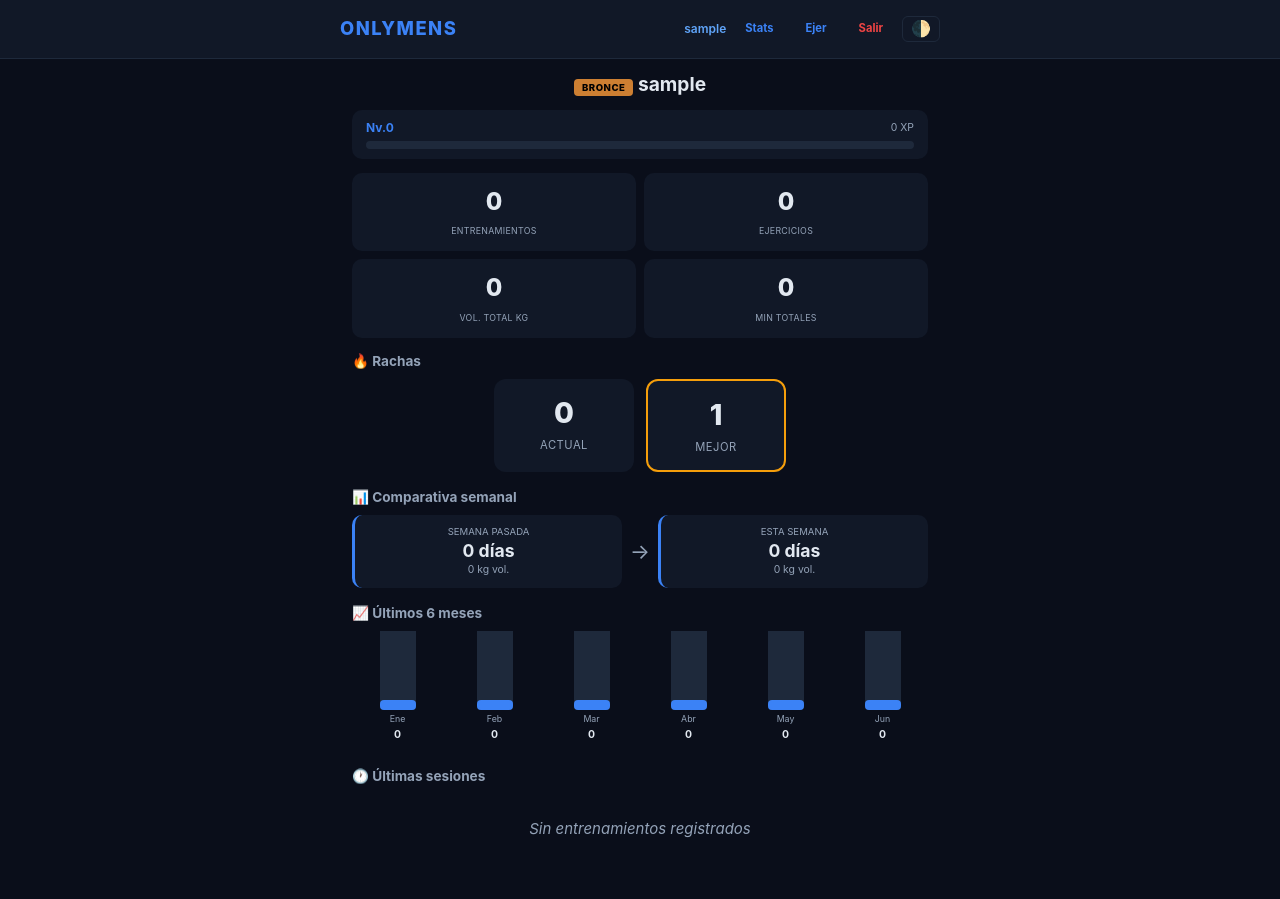
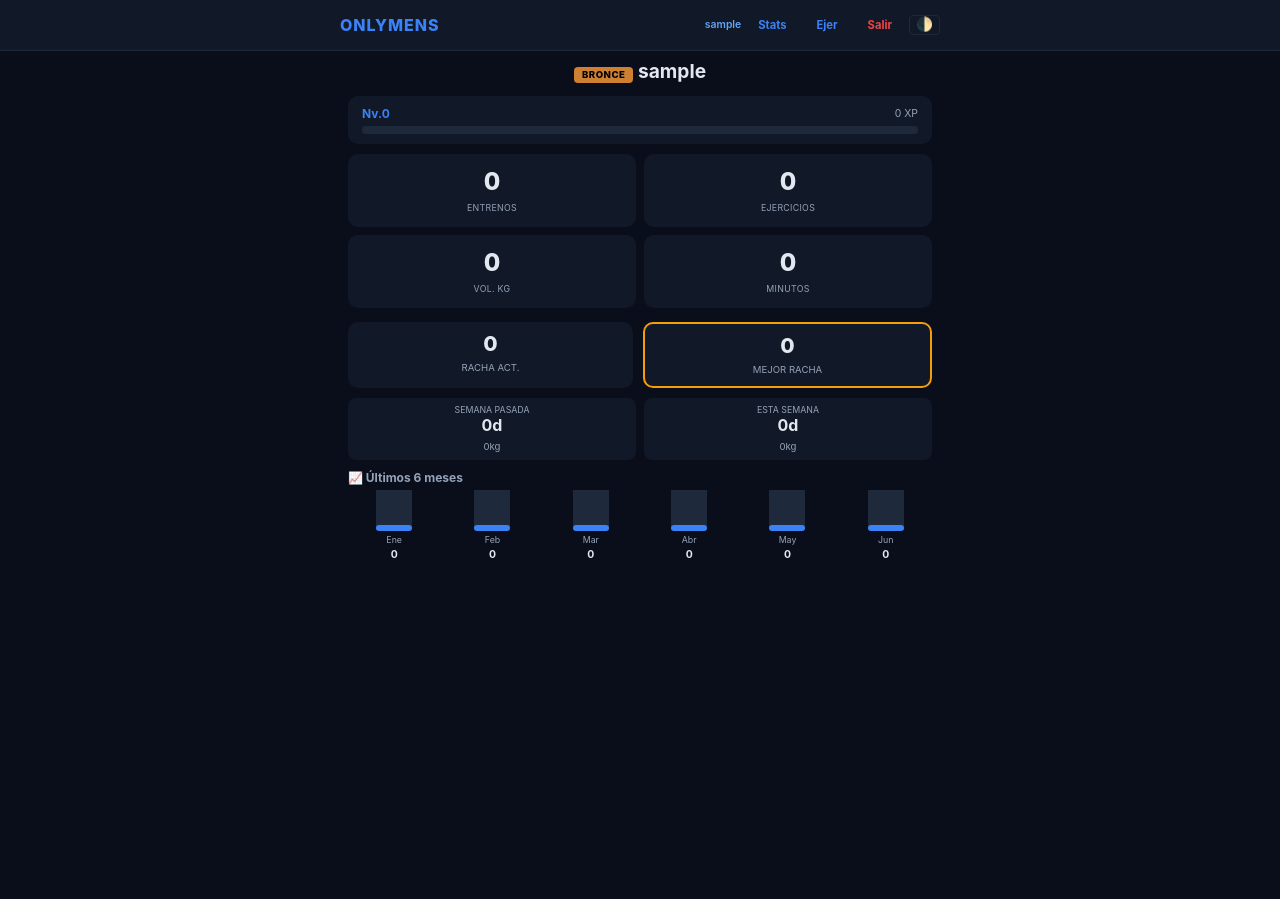
Before and after one commit to Litios0912/reto-entrenamiento, a Flask app: page /stats/1 in a window 1280 px wide. After the commit the page ends 558 px from the top, so only its background shows below. Run offline with Flask 3, Linux system fonts and the light colour scheme; the visitor is signed in with stand-in values (Sample User, id 1); data comes from the database, SQL or seed files in the repository; data that the repository does not hold is empty.

Commit message:
fix: stats no crashea + XP bar formula corregida + layout compacto

```diff
--- a/app.py
+++ b/app.py
@@ -951,7 +951,8 @@ def stats(user_id):
             streak_count = 0
         best_streak = max(best_streak, streak_count)
         prev_date = s.date
-    best_streak += 1
+    if all_sessions:
+        best_streak += 1
 
     this_monday, this_sunday = week_range()
     last_monday = this_monday - timedelta(days=7)
--- a/static/style.css
+++ b/static/style.css
@@ -25,8 +25,8 @@ body {
     color: var(--text);
     min-height: 100vh;
     padding-bottom: calc(var(--bottom-nav-height) + 8px);
-    font-size: 15px;
-    line-height: 1.4;
+    font-size: 14px;
+    line-height: 1.3;
     transition: background .2s, color .2s;
 }
 
@@ -34,22 +34,22 @@ body {
     position: sticky; top: 0; z-index: 100;
     background: var(--bg2);
     border-bottom: 1px solid var(--border);
-    padding: 8px 16px;
+    padding: 4px 12px;
 }
 .top-nav-inner {
     max-width: 600px; margin: 0 auto;
     display: flex; justify-content: space-between; align-items: center;
 }
 .nav-brand {
-    font-weight: 800; font-size: 1.15rem;
+    font-weight: 800; font-size: 1rem;
     color: var(--accent); text-decoration: none;
-    letter-spacing: 1.5px;
+    letter-spacing: 1px;
 }
-.nav-right { display: flex; align-items: center; gap: 6px; }
-.user-name { color: var(--accent-light); font-weight: 600; font-size: 0.75rem; }
+.nav-right { display: flex; align-items: center; gap: 4px; }
+.user-name { color: var(--accent-light); font-weight: 600; font-size: 0.65rem; }
 .theme-toggle {
-    background: none; border: 1px solid var(--border); border-radius: 6px;
-    padding: 4px 8px; cursor: pointer; font-size: 1rem; color: var(--text2);
+    background: none; border: 1px solid var(--border); border-radius: 4px;
+    padding: 2px 6px; cursor: pointer; font-size: 0.85rem; color: var(--text2);
     line-height: 1;
 }
 
@@ -70,12 +70,12 @@ body {
 .nav-icon { font-size: 1.2rem; line-height: 1; }
 .nav-label { text-transform: uppercase; letter-spacing: 0.3px; font-weight: 700; }
 
-main { max-width: 600px; margin: 0 auto; padding: 12px; }
+main { max-width: 600px; margin: 0 auto; padding: 8px; }
 
 .flash {
     background: var(--bg2); color: var(--accent); border: 1px solid var(--accent);
-    padding: 10px 14px; border-radius: 10px; margin-bottom: 12px;
-    text-align: center; font-size: 0.82rem; font-weight: 500;
+    padding: 6px 10px; border-radius: 8px; margin-bottom: 8px;
+    text-align: center; font-size: 0.75rem; font-weight: 500;
     animation: fadeIn .2s ease;
 }
 @keyframes fadeIn { from { opacity: 0; transform: translateY(-4px); } to { opacity: 1; transform: translateY(0); } }
--- a/templates/stats.html
+++ b/templates/stats.html
@@ -7,18 +7,18 @@
             {{ target_user.username }}
         </h1>
         {% if not is_owner %}
-            <a href="{{ url_for('progreso') }}" class="btn-link">← Volver al grupo</a>
+            <a href="{{ url_for('progreso') }}" class="btn-link">← Volver</a>
         {% endif %}
     </div>
 
-    <div class="xp-bar-container" style="margin-bottom:14px;">
+    <div class="xp-bar-container" style="margin-bottom:10px;">
         <div class="xp-header">
             <span class="xp-level">Nv.{{ level }}</span>
             <span class="xp-count">{{ xp }} XP</span>
         </div>
         <div class="xp-bar-bg">
-            {% set xp_prev = level * (level + 1) * 50 %}
-            {% set xp_next = (level + 1) * (level + 2) * 50 %}
+            {% set xp_prev = level * (level + 1) * 5 %}
+            {% set xp_next = (level + 1) * (level + 2) * 5 %}
             {% set xp_prog = xp - xp_prev %}
             {% set xp_need = xp_next - xp_prev %}
             {% set xp_pct = (xp_prog / xp_need * 100) if xp_need > 0 else 0 %}
@@ -27,105 +27,79 @@
     </div>
 
     <div class="stats-grid">
-        <div class="stat-card-lg">
-            <span class="stat-num-lg">{{ total_sessions }}</span>
-            <span class="stat-label">Entrenamientos</span>
+        <div class="stat-card-lg"><span class="stat-num-lg">{{ total_sessions }}</span><span class="stat-label">Entrenos</span></div>
+        <div class="stat-card-lg"><span class="stat-num-lg">{{ total_exercises }}</span><span class="stat-label">Ejercicios</span></div>
+        <div class="stat-card-lg"><span class="stat-num-lg">{{ total_volume }}</span><span class="stat-label">Vol. kg</span></div>
+        <div class="stat-card-lg"><span class="stat-num-lg">{{ total_duration }}</span><span class="stat-label">Minutos</span></div>
     </div>
-        <div class="stat-card-lg">
-            <span class="stat-num-lg">{{ total_exercises }}</span>
-            <span class="stat-label">Ejercicios</span>
+
+    <div style="display:flex;gap:10px;margin-bottom:10px;">
+        <div style="flex:1;background:var(--bg2);border-radius:10px;padding:8px;text-align:center;">
+            <span style="display:block;font-size:1.3rem;font-weight:800;">{{ current_streak }}</span>
+            <span style="font-size:0.6rem;color:var(--text2);text-transform:uppercase;">Racha act.</span>
         </div>
-        <div class="stat-card-lg">
-            <span class="stat-num-lg">{{ total_volume }}</span>
-            <span class="stat-label">Vol. total kg</span>
-        </div>
-        <div class="stat-card-lg">
-            <span class="stat-num-lg">{{ total_duration }}</span>
-            <span class="stat-label">Min totales</span>
+        <div style="flex:1;background:var(--bg2);border-radius:10px;padding:8px;text-align:center;border:2px solid var(--warn);">
+            <span style="display:block;font-size:1.3rem;font-weight:800;">{{ best_streak }}</span>
+            <span style="font-size:0.6rem;color:var(--text2);text-transform:uppercase;">Mejor racha</span>
         </div>
     </div>
 
-    <section class="stats-section">
-        <h2>🔥 Rachas</h2>
-        <div class="streak-row">
-            <div class="streak-box">
-                <span class="streak-num">{{ current_streak }}</span>
-                <span class="streak-label">Actual</span>
+    <div style="display:flex;gap:8px;margin-bottom:10px;">
+        <div style="flex:1;background:var(--bg2);border-radius:8px;padding:6px 10px;text-align:center;">
+            <span style="display:block;font-size:0.55rem;color:var(--text2);text-transform:uppercase;">Semana pasada</span>
+            <span style="display:block;font-size:1rem;font-weight:700;">{{ last_week_days }}d</span>
+            <span style="font-size:0.6rem;color:var(--text2);">{{ last_week_vol }}kg</span>
         </div>
-            <div class="streak-box best">
-                <span class="streak-num">{{ best_streak }}</span>
-                <span class="streak-label">Mejor</span>
+        <div style="flex:1;background:var(--bg2);border-radius:8px;padding:6px 10px;text-align:center;">
+            <span style="display:block;font-size:0.55rem;color:var(--text2);text-transform:uppercase;">Esta semana</span>
+            <span style="display:block;font-size:1rem;font-weight:700;">{{ this_week_days }}d</span>
+            <span style="font-size:0.6rem;color:var(--text2);">{{ this_week_vol }}kg</span>
         </div>
     </div>
-    </section>
 
-    <section class="stats-section">
-        <h2>📊 Comparativa semanal</h2>
-        <div class="week-compare">
-            <div class="week-compare-box {{ 'up' if this_week_days >= last_week_days else 'down' }}">
-                <span class="wc-label">Semana pasada</span>
-                <span class="wc-num">{{ last_week_days }} días</span>
-                <span class="wc-sub">{{ last_week_vol }} kg vol.</span>
-            </div>
-            <div class="week-compare-arrow">→</div>
-            <div class="week-compare-box {{ 'up' if this_week_days >= last_week_days else 'down' }}">
-                <span class="wc-label">Esta semana</span>
-                <span class="wc-num">{{ this_week_days }} días</span>
-                <span class="wc-sub">{{ this_week_vol }} kg vol.</span>
-            </div>
-        </div>
-    </section>
-
-    <section class="stats-section">
-        <h2>📈 Últimos 6 meses</h2>
-        <div class="month-chart">
+    <div style="margin-bottom:10px;">
+        <h2 style="font-size:0.75rem;color:var(--text2);margin-bottom:4px;">📈 Últimos 6 meses</h2>
+        <div class="month-chart" style="height:80px;">
             {% for m in months_data %}
                 <div class="month-bar-wrapper">
-                    <div class="month-bar-bg">
-                        <div class="month-bar-fill" style="height:{{ (m.count / max_count * 80)|int + 10 }}%;"></div>
+                    <div class="month-bar-bg" style="height:60px;">
+                        <div class="month-bar-fill" style="height:{{ (m.count / max_count * 50)|int + 10 if max_count else 10 }}%;"></div>
                     </div>
                     <span class="month-bar-label">{{ m.name }}</span>
                     <span class="month-bar-count">{{ m.count }}</span>
                 </div>
             {% endfor %}
         </div>
-    </section>
+    </div>
 
-    {% if body_weights %}
-    <section class="stats-section">
-        <h2>⚖️ Peso corporal</h2>
-        <div class="weight-mini-chart">
-            {% for bw in body_weights[:10] %}
-                <div class="weight-dot-wrapper">
-                    <span class="weight-dot-val">{{ bw.weight_kg }}</span>
-                    <span class="weight-dot-date">{{ bw.date.strftime('%d/%m') }}</span>
+    {% if recent_sessions %}
+    <div>
+        <h2 style="font-size:0.75rem;color:var(--text2);margin-bottom:4px;">🕐 Últimas sesiones</h2>
+        {% for s in recent_sessions[:5] %}
+            <div style="background:var(--bg2);border-radius:6px;margin-bottom:3px;">
+                <a href="{{ url_for('ver_sesion_usuario', user_id=target_user.id, sesion_id=s.id) if not is_owner else url_for('ver_sesion', sesion_id=s.id) }}" style="display:flex;align-items:center;gap:8px;padding:6px 10px;text-decoration:none;color:inherit;">
+                    <span style="font-weight:600;font-size:0.8rem;flex:1;">{{ s.date.strftime('%a %d/%m') }}</span>
+                    {% if s.duration_minutes %}<span style="font-size:0.65rem;color:var(--text2);">{{ s.duration_minutes }}'</span>{% endif %}
+                    <span style="font-size:0.65rem;color:var(--accent);">{{ s.exercises|length }} ej.</span>
+                    {% if s.exercises %}<span style="font-size:0.65rem;color:var(--warn);font-weight:600;">{{ s.exercises|sum(attribute='volume') }} kg</span>{% endif %}
+                </a>
             </div>
         {% endfor %}
     </div>
-    </section>
     {% endif %}
 
-    <section class="stats-section">
-        <h2>🕐 Últimas sesiones</h2>
-        {% if recent_sessions %}
-            {% for s in recent_sessions %}
-                <div class="stats-session-card">
-                    <a href="{{ url_for('ver_sesion_usuario', user_id=target_user.id, sesion_id=s.id) if not is_owner else url_for('ver_sesion', sesion_id=s.id) }}" class="stats-session-link">
-                        <span class="stats-session-date">{{ s.date.strftime('%a %d/%m') }}</span>
-                        {% if s.duration_minutes %}
-                            <span class="stats-session-dur">{{ s.duration_minutes }}'</span>
-                        {% endif %}
-                        <span class="stats-session-ex">{{ s.exercises|length }} ej.</span>
-                        {% if s.exercises %}
-                            {% set svol = s.exercises|sum(attribute='volume') %}
-                            <span class="stats-session-vol">{{ svol }} kg</span>
-                        {% endif %}
-                    </a>
+    {% if body_weights %}
+    <div style="margin-top:10px;">
+        <h2 style="font-size:0.75rem;color:var(--text2);margin-bottom:4px;">⚖️ Peso</h2>
+        <div style="display:flex;gap:6px;overflow-x:auto;">
+            {% for bw in body_weights[:8] %}
+                <div style="text-align:center;min-width:44px;">
+                    <div style="font-size:0.85rem;font-weight:700;">{{ bw.weight_kg }}</div>
+                    <div style="font-size:0.5rem;color:var(--text2);">{{ bw.date.strftime('%d/%m') }}</div>
                 </div>
             {% endfor %}
-        {% else %}
-            <div class="empty-state">Sin entrenamientos registrados</div>
+        </div>
+    </div>
     {% endif %}
-    </section>
 </div>
 {% endblock %}
```
Lines whose indentation alone changed are shown as unchanged.
